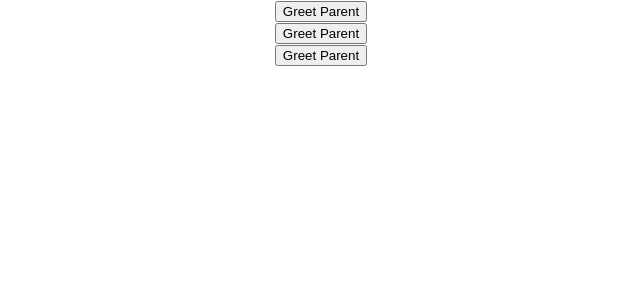
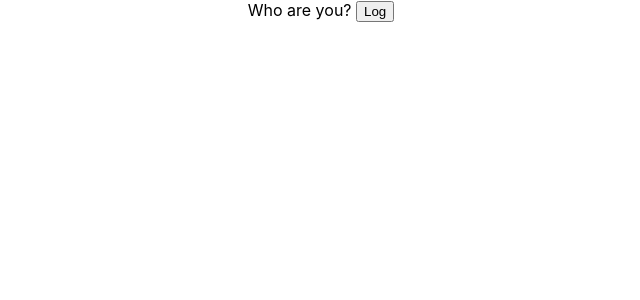
Before and after one commit to RaduRS/reactivation, a React (Create React App) app: page / in a window 1280 px wide. Shown: the top 300 px of the page, without its empty margins (319-959 px from the left). Built offline with nearby package versions, Linux system fonts and the light colour scheme.

Commit message:
new changes

```diff
--- a/src/App.js
+++ b/src/App.js
@@ -9,6 +9,7 @@ import FunctionClick from './components/FunctionClicks'
 import ClassClick from './components/ClassClick'
 import EventBind from './components/EventBind'
 import ParentComponent from './components/ParentComponent'
+import UserGreeting from './components/UserGreeting'
 
 // const youtName = prompt("your name");
 
@@ -16,10 +17,9 @@ class App extends Component{
   render(){
     return (
       <div className="App">
+        <UserGreeting/>
         {/* <EventBind/> */}
-        <ParentComponent/>
-        <ParentComponent/>
-        <ParentComponent/>
+        {/* <ParentComponent/> */}
         {/* <FunctionClick basket={this.changeBasket}/>
         <ClassClick/> */}
         {/* <Greet name="Robert">
--- a/src/components/UserGreeting.js
+++ b/src/components/UserGreeting.js
@@ -0,0 +1,29 @@
+import React, { Component } from 'react'
+
+class UserGreeting extends Component {
+
+    constructor(props) {
+        super(props)
+
+        this.state = {
+            isLoggenIn: false
+        }
+    }
+
+    LogIn = () => {
+        this.setState({
+            isLoggenIn: true
+        })
+    }
+
+    render() {
+        return(
+            this.state.isLoggenIn ?
+            <div>Welcome Rob</div> :
+            <div>Who are you? <button onClick={this.LogIn}>Log</button></div>
+        )
+        }
+
+    }
+
+export default UserGreeting
```
